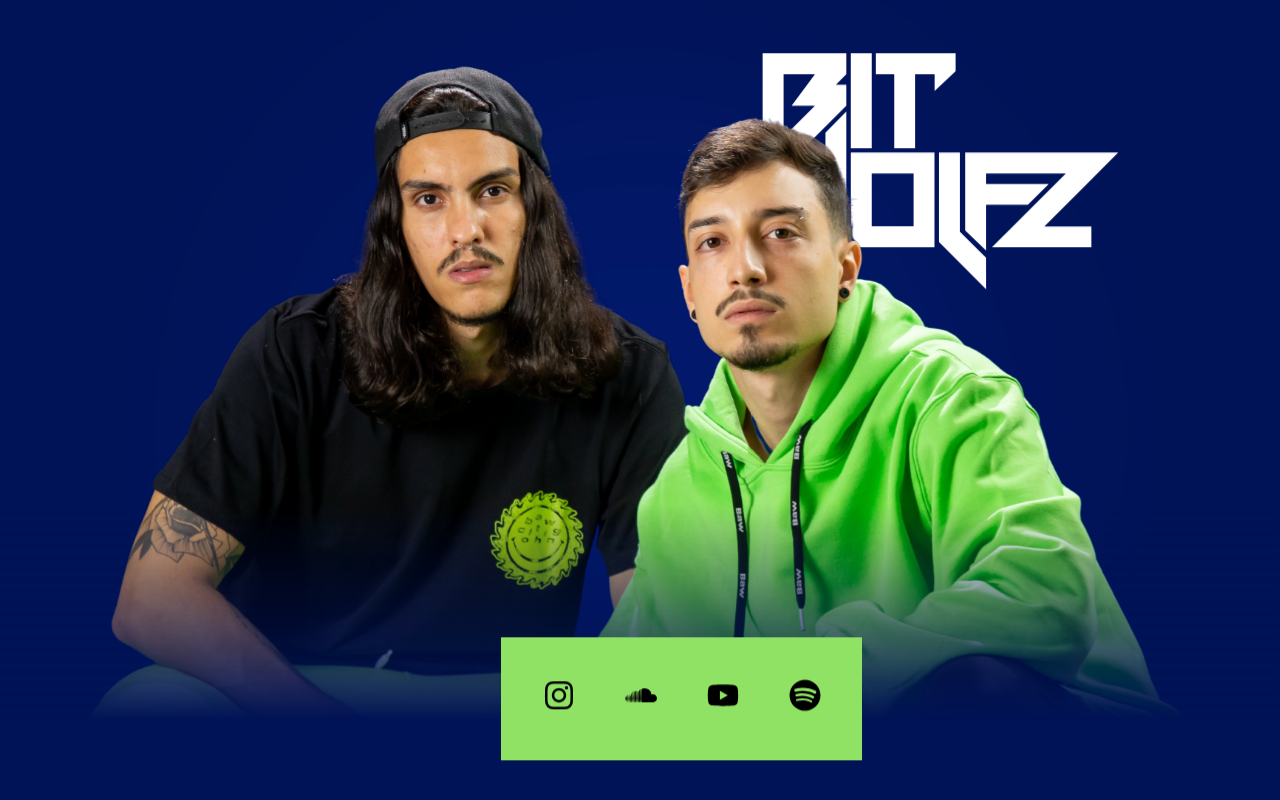
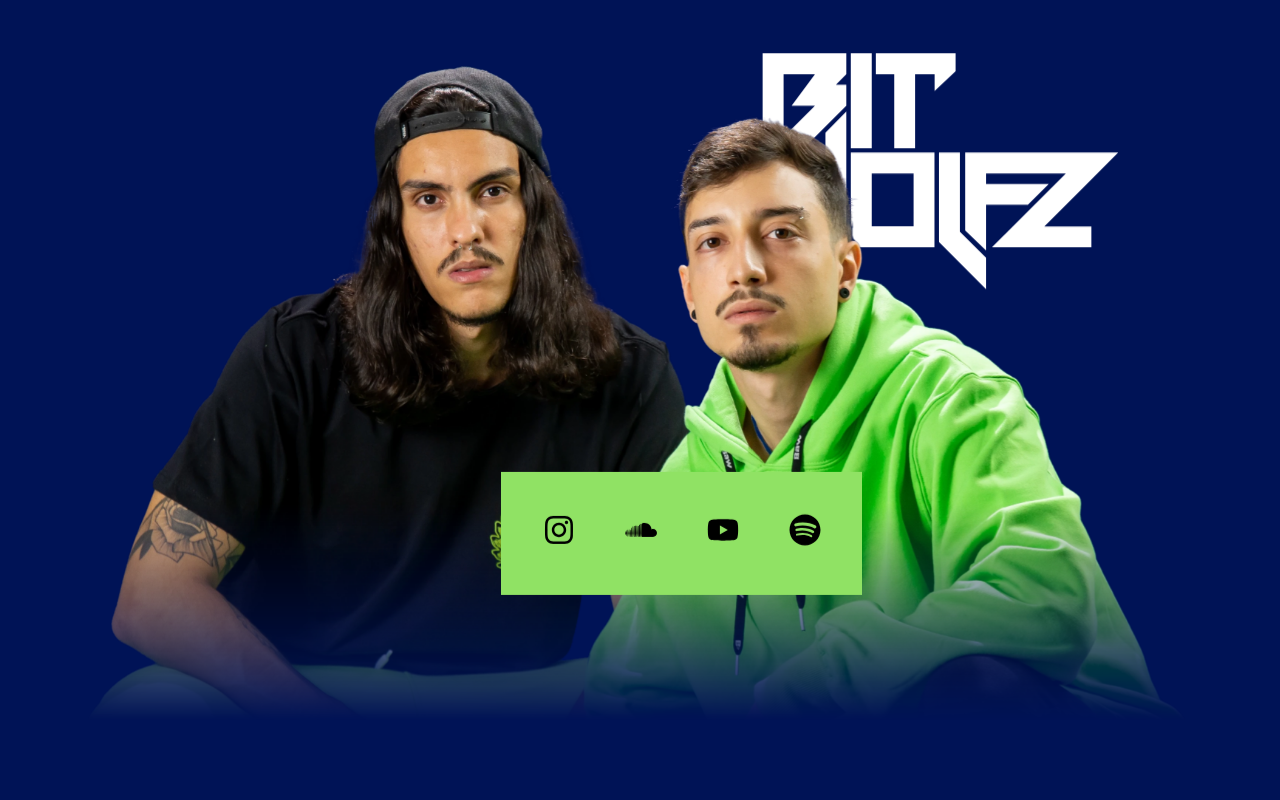
Before and after one commit to jpfrts/bitwolfz.com, a Next.js app: page / in a window 1280 px wide. Shown: the top 800 px of the page. Built offline with nearby package versions, Linux system fonts and the light colour scheme.

Commit message:
fix: card1 optmization

```diff
--- a/src/app/components/Secao1/index.jsx
+++ b/src/app/components/Secao1/index.jsx
@@ -13,9 +13,6 @@ export const Secao1 = () => {
       <Organizador>
         <Card>
           <ParallaxBanner style={{ aspectRatio: "16 / 9" }}>
-            <ParallaxBannerLayer speed={0}>
-              <ImageCard src="/images/fotos/ft1home_bg.webp" alt="" />
-            </ParallaxBannerLayer>
             <ParallaxBannerLayer speed={-65}>
               <Logo2Linhas src="/images/logo-2lines.svg" />
             </ParallaxBannerLayer>
@@ -24,7 +21,7 @@ export const Secao1 = () => {
             </ParallaxBannerLayer>
           </ParallaxBanner>
         </Card>
-        <Parallax speed={-10}>
+        <Parallax speed={-30}>
           <Redes />
         </Parallax>
       </Organizador>
--- a/src/app/components/Secao1/style.js
+++ b/src/app/components/Secao1/style.js
@@ -12,7 +12,10 @@ export const Logo2Linhas = styled.img`
 export const ImageCard = styled.img`
   width: 100%;
 `;
-
+export const Redes = styled.div`
+  position: relative;
+  top: 0;
+`;
 export const Card = styled.div`
   -webkit-mask-image: linear-gradient(
     180deg,
```
Also changed, not shown: public/images/fotos/ft1home_bg.webp (deleted), public/images/fotos/ft1home_upper.webp.
